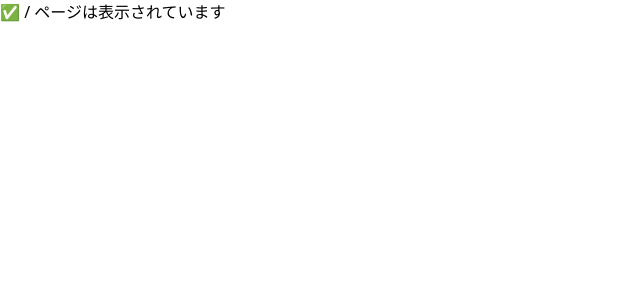
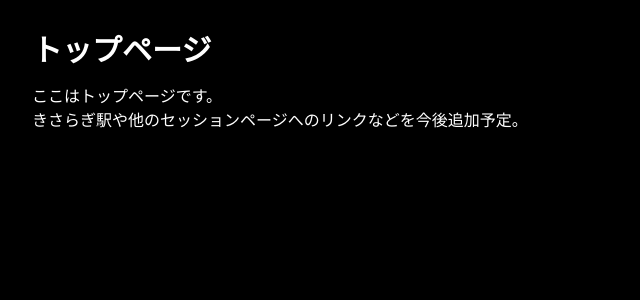
Before and after one commit to atenisoc/coc-addon, a Next.js app: page / in a window 1280 px wide. Shown: the top 300 px of the page, without its empty margins (0-640 px from the left). Built offline with nearby package versions, Linux system fonts and the light colour scheme.

Commit message:
fix: トップページに仮UI追加

```diff
--- a/src/app/page.tsx
+++ b/src/app/page.tsx
@@ -1,3 +1,9 @@
 export default function Home() {
-  return <p>✅ / ページは表示されています</p>
+  return (
+    <main className="p-8 text-white min-h-screen bg-black">
+      <h1 className="text-3xl font-bold mb-4">トップページ</h1>
+      <p>ここはトップページです。</p>
+      <p>きさらぎ駅や他のセッションページへのリンクなどを今後追加予定。</p>
+    </main>
+  );
 }
```
